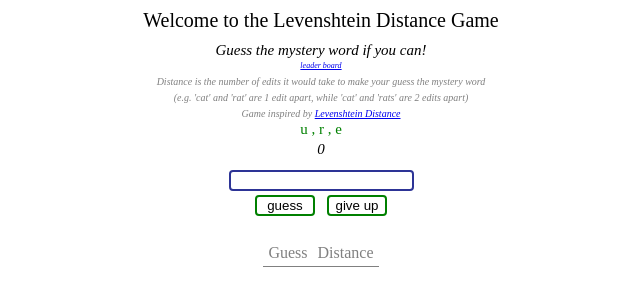
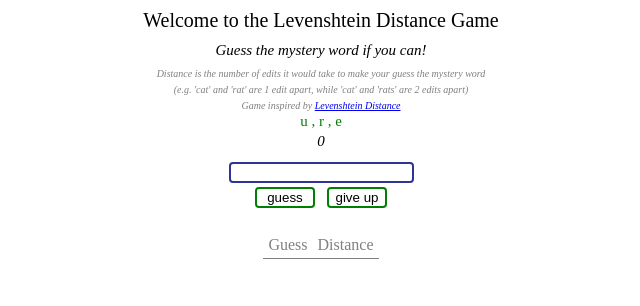
Before and after one commit to hdh3000/guesstheword, a website: page src/html/index.html in a window 1280 px wide. Shown: the whole page, without its empty margins (319-959 px from the left). Drawn offline with nearby package versions, Linux system fonts and the light colour scheme; files that its build step writes are made by us from their sources.

Commit message:
removed leaderboard link

```diff
--- a/src/html/index.html
+++ b/src/html/index.html
@@ -15,7 +15,6 @@
 <div class = 'game-description'>
   <span>Guess the mystery word if you can!</span>
   <span class='links'>
-    <a href="./leaderBoard.html"> leader board</a>
   </span>
   <span class= 'detail'>Distance is the number of edits it would take to make your guess the mystery word </span>
   <span class= 'detail example'> (e.g. 'cat' and 'rat' are 1 edit apart, while 'cat' and 'rats' are 2 edits apart) </span>
```
